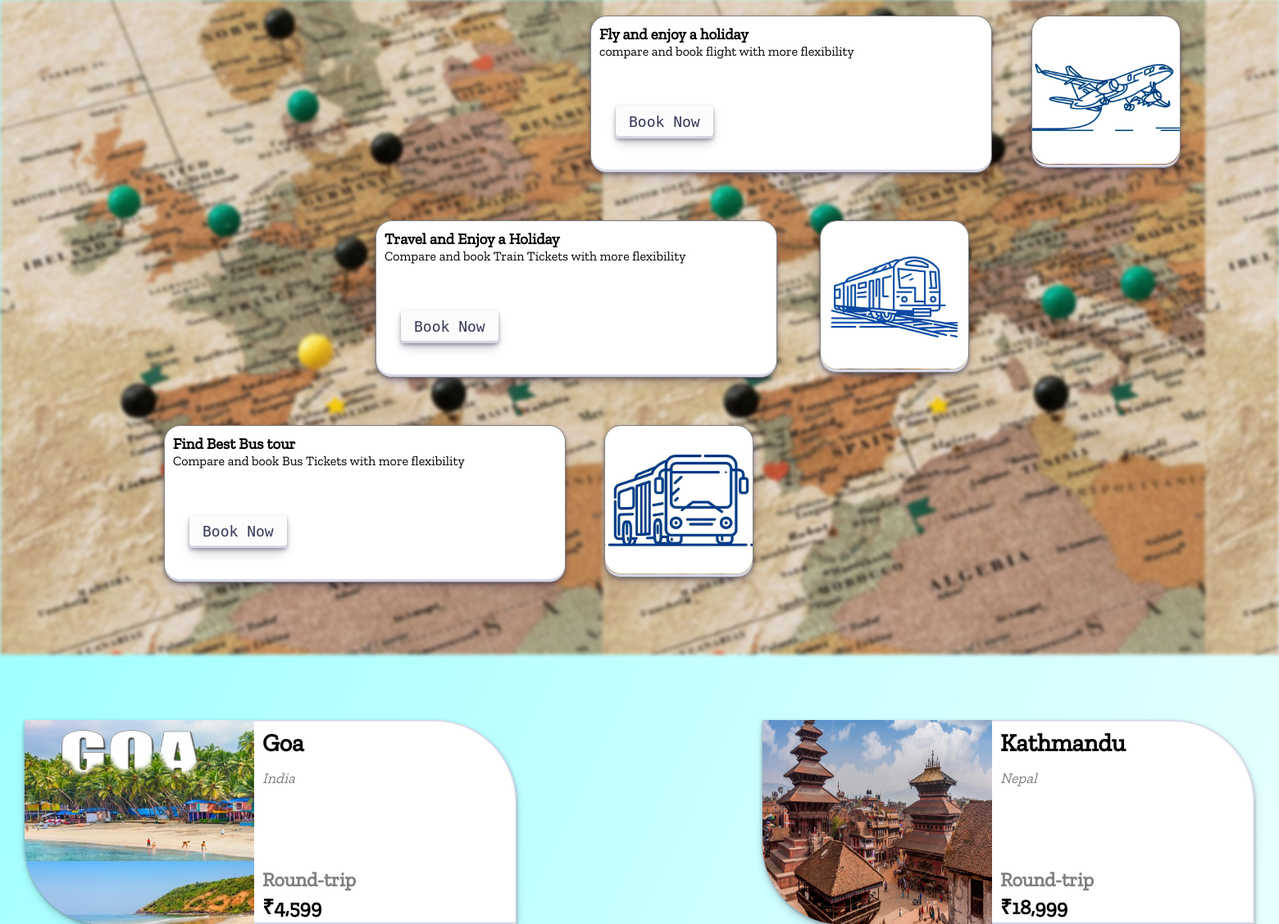
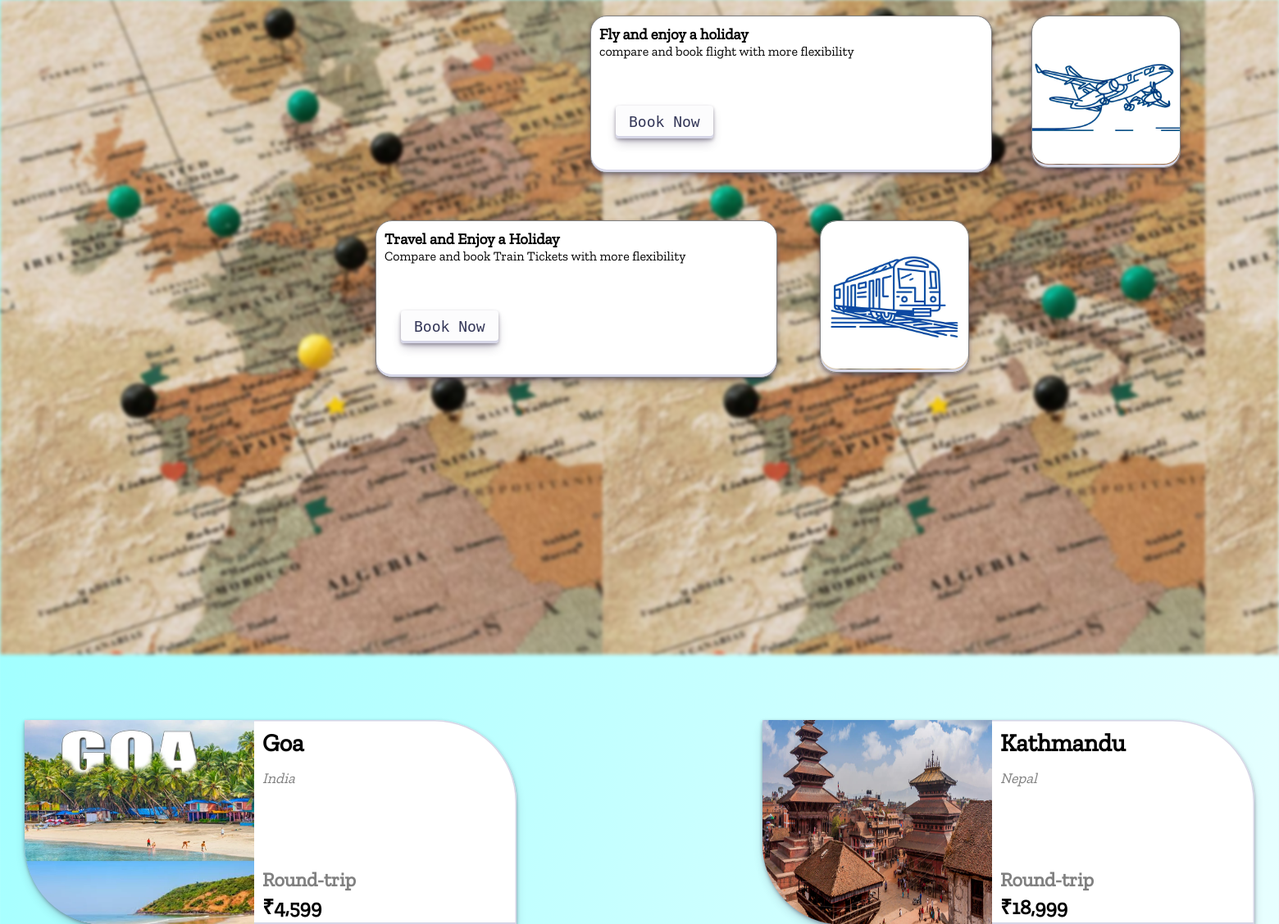
Before and after one commit to wtprojectttt/bookkaro, a PHP site: page / in a window 1560 px wide. Shown: the part 751-1879 px from the top of the page at 82% size. Run offline with PHP 8.4, Linux system fonts and the light colour scheme.

Commit message:
bro ninja kamuya dekh bc baap hai

```diff
--- a/contact.css
+++ b/contact.css
@@ -8,7 +8,7 @@
 }
 body{
 
-  min-height: 155vh;
+  min-height: 110vh;
   padding: 10px;
   font-family: 'Poppins', sans-serif;
   background: linear-gradient(115deg, #56d8e4 10%, #9f01ea 90%);
--- a/fbooking.css
+++ b/fbooking.css
@@ -321,7 +321,8 @@ input:valid ~ label{
 
 footer {
     position: absolute;
-    margin-top: 125px;
+    bottom: 0;
+    /* margin-top: 125px; */
     border: solid;
     border-color: black ;
 }
--- a/index.html
+++ b/index.html
@@ -6,6 +6,7 @@
     <link rel="stylesheet" href="main.css">
     <title>BookKaro.com</title>
     <link rel="icon" type="image/png" href="logo.png">
+    <script src="https://ajax.googleapis.com/ajax/libs/jquery/3.4.1/jquery.min.js"></script>
 </head>
 <body>
     <header>
@@ -99,31 +100,7 @@
                     </div>
                 </div>
             </div>
-            <div class="buss">
-                <div class="offer3">
-                    <h3>Find Best Bus tour </h3>
-                    <p>
-                        Compare and book Bus Tickets with more flexibility
-                    </p><br><br><br>
-                    <div class="botton" id="clickButton">
-                        <a href="bbooking.html" style="text-decoration: none;">
-                        <button class="button0" role="button">Book Now</button>
-                        </a>
-                    </div>
-                </div>
 
-                <div class="emptyBus">
-                    <div class="bus">
-                        <img src="bus.jpg" alt="plane" height="180px" width="180px" style="border-radius: 20px;">
-                        <div class="over">
-                            <div class="content3" id="busB">
-                                <h2>BUS</h2>
-                                <h3>Tickets</h3>
-                            </div>
-                        </div>
-                    </div>
-                </div>
-            </div>
         </div>
     </div>
 
@@ -131,58 +108,46 @@
         <section id="tripOffers" class="offers">
 
             <div class="goa">
-                <a href="tbooking.html" style="text-decoration: none; color: black;" >
                 <img src="goa.JPEG" alt="goa" id="goaB">
-                <label class="a">Goa</label>
+                <label class="a" id="goa">Goa</label>
                 <label class="b">India</label>
                 <label class="c">Round-trip</label>
                 <label class="d">₹4,599</label>
-                </a>
             </div>
             <div class="kathmandu">
-                <a href="bbooking.html" style="text-decoration: none; color: black;">
                 <img src="kathmandu.jpg" alt="kathmandu">
-                <label class="a">Kathmandu</label>
+                <label class="a" id="kath">Kathmandu</label>
                 <label class="b">Nepal</label>
                 <label class="c">Round-trip</label>
                 <label class="d">₹18,999</label>
-                </a>
             </div>
             <div class="cochin">
-                <a href="tbooking.html" style="text-decoration: none; color: black;" >
                 <img src="cochin.jpg" alt="cochin">
-                <label class="a">Cochin</label>
+                <label class="a" id="cock">Cochin</label>
                 <label class="b">India</label>
                 <label class="c">Round-trip</label>
                 <label class="d">₹9,999</label>
-                </a>
             </div>
             <div class="colombo">
-                <a href="fbooking.html" style="text-decoration: none; color: black;">
                 <img src="colombo.jpg" alt="colombo">
-                <label class="a">Colombo</label>
+                <label class="a" id="colo">Colombo</label>
                 <label class="b">Sri Lanka</label>
                 <label class="c">Round-trip</label>
                 <label class="d">₹21,222</label>
-                </a>
             </div>
             <div class="mauritius">
-                <a href="fbooking.html" style="text-decoration: none; color: black;">
                 <img src="Mauritius.jpg" alt="mauritius">
-                <label class="a">Mauritius</label>
+                <label class="a" id="mau">Mauritius</label>
                 <label class="b">Mauritius</label>
                 <label class="c">Round-trip</label>
                 <label class="d">₹48,499</label>
-                </a>
             </div>
             <div class="zurich">
-                <a href="fbooking.html" style="text-decoration: none; color: black;">
                 <img src="zurich.jpeg" alt="zurich">
-                <label class="a">Zurich</label>
+                <label class="a" id="zur">Zurich</label>
                 <label class="b">Switzerland</label>
                 <label class="c">Round-trip</label>
                 <label class="d">₹44,999</label>
-                </a>
             </div>
         </section>
     </main>
@@ -264,5 +229,43 @@
             typeSpeed: 75,
             });
     </script>
+    <script>
+        $(".goa").on("click",function (){
+            var currow=$("#goa").text();
+            console.log(currow);
+            localStorage.setItem('col2',currow);
+            window.location.href = "fbooking.html";
+        });
+        $(".kathmandu").on("click",function (){
+            currow=$("#kath").text();
+            console.log(currow);
+            localStorage.setItem('col2',currow);
+            window.location.href = "fbooking.html";
+        });
+        $(".cochin").on("click",function (){
+            currow=$("#cock").text();
+            console.log(currow);
+            localStorage.setItem('col2',currow);
+            window.location.href = "fbooking.html";
+        });
+        $(".colombo").on("click",function (){
+            currow=$("#cola").text();
+            console.log(currow);
+            localStorage.setItem('col2',currow);
+            window.location.href = "fbooking.html";
+        });
+        $(".mauritius").on("click",function (){
+            currow=$("#mau").text();
+            console.log(currow);
+            localStorage.setItem('col2',currow);
+            window.location.href = "fbooking.html";
+        });
+        $(".zurich").on("click",function (){
+            currow=$("#zur").text();
+            console.log(currow);
+            localStorage.setItem('col2',currow);
+            window.location.href = "fbooking.html";
+        });
+    </script>
 </body>
 </html>
--- a/main.css
+++ b/main.css
@@ -438,11 +438,6 @@ p {
     height: 50px;
     font-size: 60px;
     color: white;
-<<<<<<< Updated upstream
-=======
-    /* box-shadow: rgba(45, 35, 66, 0.4) 0 2px 4px,rgba(45, 35, 66, 0.3) 0 7px 13px -3px,#D6D6E7 0 -3px 0 inset;
-    border: 1px gray solid; */
->>>>>>> Stashed changes
 }
 
 .emptyPlane {
```
